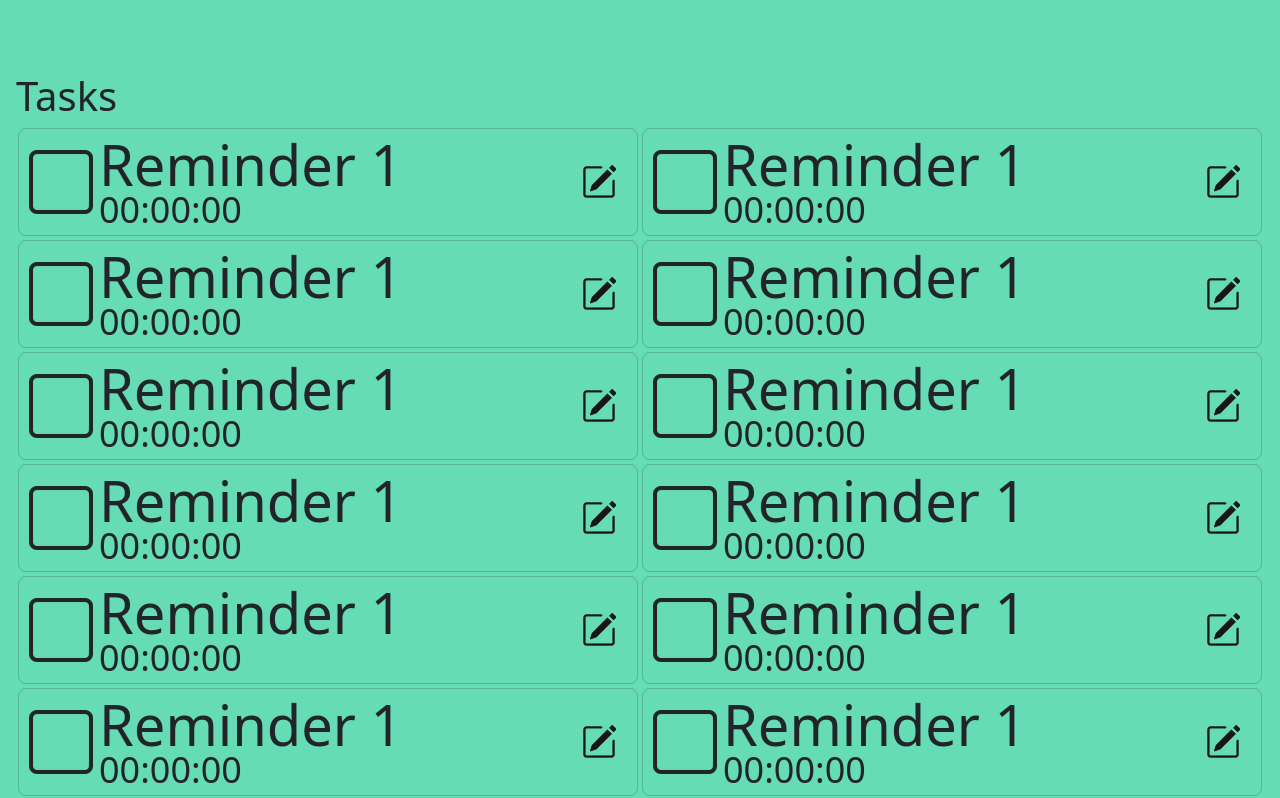
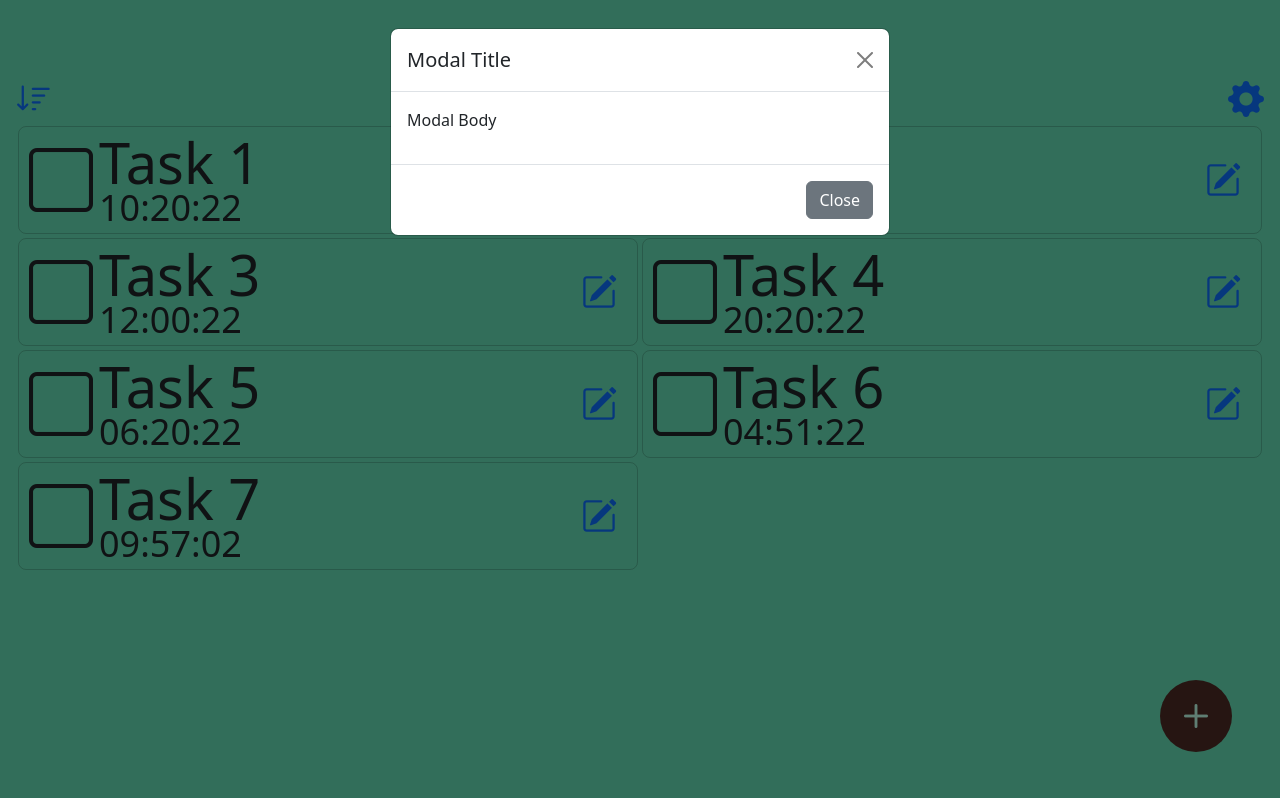
Before and after one commit to whalebox45/todo-timer, a Vue app: page / in a window 1280 px wide. Shown: the top 798 px of the page. Built offline with nearby package versions, Linux system fonts and the light colour scheme.

Commit message:
TestModal

```diff
--- a/src/App.vue
+++ b/src/App.vue
@@ -1,17 +1,135 @@
-<script setup>
-import TaskCard from './components/TaskCard.vue'
+<script>
+import { reactive, onMounted } from 'vue';
+import {Modal} from 'bootstrap';
+import TaskCard from './components/TaskCard.vue';
+import TestModal from './components/TestModal.vue';
+
+
+export default {
+  setup() {
+    class Timer {
+      constructor(name, refreshTime, isPeriodical) {
+        this.name = name;
+        this.refreshTime = refreshTime;
+        this.isPeriodical = isPeriodical;
+        this.isChecked = false;
+        this.id = crypto.randomUUID();
+      }
+    }
+
+    const timerDataArray = reactive([]);
+
+    // const showModal = reactive({
+    //   value: false,
+    //   open: () => {
+    //     alert("fuck")
+    //     showModal.value = true
+    //   },
+    //   close: () =>{ showModal.value = false },
+    // })
+
+    if (localStorage.getItem("TimerDataArrayStorage") == null) {
+      timerDataArray.push(new Timer('Task 1', 0, true));
+      localStorage.setItem("TimerDataArrayStorage", JSON.stringify(timerDataArray))
+    }
+
+    timerDataArray.push(new Timer('Task 2', 43200, true));
+    timerDataArray.push(new Timer('Task 3', 6000, true));
+    timerDataArray.push(new Timer('Task 4', 36000, true));
+    timerDataArray.push(new Timer('Task 5', 72000, true));
+    timerDataArray.push(new Timer('Task 6', 66660, true));
+    timerDataArray.push(new Timer('Task 7', 85000, true));
+
+    localStorage.setItem("TimerDataArrayStorage", JSON.stringify(timerDataArray));
+
+    return { timerDataArray };
+  },
+  mounted(){
+    (() => {
+      let testModal = document.getElementById('testModal');
+      let modal = Modal.getOrCreateInstance(testModal);
+      modal.show();
+    })();
+  },
+  components: {
+    TaskCard, TestModal
+  },
+  methods:{
+    openModal(){
+      let testModal = document.getElementById('testModal');
+      let modal = Modal.getOrCreateInstance(testModal);
+      modal.show()
+    }
+  }
+}
+
 </script>
 
 <template>
-  <div style="height:4.5rem"></div>
-  <h1 class="mx-3">Tasks</h1>
+  <div>
+    <div style="height:4.5rem"></div>
+    <div class="mx-3 maincontrol">
+      <div class="control-left">
+        <a class="bi bi-sort-down" id="sortbtn" v-on:click="openModal"></a>
+      </div>
+      <div class="control-right">
+        <a class="bi bi-gear-fill"></a>
 
-  <div class="row gy-1 gx-1 mx-3">
-    <TaskCard v-for="_ in Array(15)"  />
+      </div>
+    </div>
+
+    <div class="row gy-1 gx-1 mx-3">
+      <!-- <TaskCard v-for="_ in Array(10)"  /> -->
+      <TaskCard v-for="t in timerDataArray" v-bind:id="t.id" :taskname="t.name" :isChecked="t.isChecked"
+        :refreshTime="t.refreshTime" />
+    </div>
+    <div style="height:96px"></div>
+    <!-- <TestModal id="testm" /> -->
   </div>
-  <div style="height:72px"></div>
+  <div class="floatbutton" @click="openModal">
+    <a class="bi bi-plus" id="plusicon"></a>
+  </div>
+
+  <TestModal />
 </template>
 
-<style scoped>
+<style scoped lang="scss">
+.maincontrol {
+  display: flex;
+  justify-content: space-between;
 
+  * {
+    font-size: 36px;
+  }
+}
+
+.floatbutton {
+  z-index: 1;
+  height: 72px;
+  width: 72px;
+
+  background-color: #4d2b25;
+
+  border-color: transparent;
+
+  border-radius: 100%;
+  position: fixed;
+  bottom: 48px;
+  right: 48px;
+
+  display: flex;
+  align-items: center;
+  justify-content: center;
+
+
+  // box-shadow: 2px 2px 4px inset;
+
+  #plusicon {
+    font-size: 48px;
+    text-align: center;
+    vertical-align: middle;
+    color: #bffce6;
+  }
+
+}
 </style>
--- a/src/components/TaskCard.vue
+++ b/src/components/TaskCard.vue
@@ -10,17 +10,68 @@
             </div>
 
             <div class="tasktexts">
-                <h1>Reminder 1</h1>
-                <h2>00:00:00</h2>
+                <h1>{{ taskname }}</h1>
+                <h2>{{ formattedTime }}</h2>
             </div>
             <div class="taskcontrol">
-                <a class="bi bi-pencil-square text-dark" aria-label="Edit Task"></a>
+                <a class="bi bi-pencil-square" aria-label="Edit Task"></a>
             </div>
         </div>
     </div>
 </template>
+
 <script>
-
+var a = 1;
+export default {
+    props: {
+        taskname: String,
+        isChecked: Boolean,
+        refreshTime: Number,
+    },
+    data() {
+        return {
+            elapsedTime: 0,
+            timerInterval: null,
+        }
+    },
+    computed: {
+        formattedTime() {
+            const hours = Math.floor(this.elapsedTime / 3600);
+            const minutes = Math.floor((this.elapsedTime % 3600) / 60);
+            const seconds = this.elapsedTime % 60;
+            return `${this.pad(hours)}:${this.pad(minutes)}:${this.pad(seconds)}`;
+        },
+    },
+    methods: {
+        pad(value) {
+            return value.toString().padStart(2, '0');
+        },
+        startTimer() {
+            this.timerInterval = setInterval(() => {
+                const dt = new Date();
+                const secs = dt.getSeconds() + (60 * dt.getMinutes()) + (60 * 60 * dt.getHours());
+                const diff = this.refreshTime - secs
+                this.elapsedTime = ( diff < 0 ) ? diff+86400: diff;
+            }, 1000);
+        },
+        stopTimer() {
+            clearInterval(this.timerInterval);
+        },
+    },
+    watch: {
+        refreshTime(newVal) {
+            this.stopTimer();
+            this.elapsedTime = 0;
+            this.startTimer();
+        },
+    },
+    created() {
+        this.startTimer();
+    },
+    beforeDestroy() {
+        this.stopTimer();
+    },
+}
 </script>
 <style scoped lang="scss">
 .taskcard {
@@ -50,7 +101,6 @@
             display: none;
         }
     }
-
     input[type=checkbox]:checked {
         +div .bi-square {
             display: none;
@@ -83,6 +133,7 @@
         font-size: 56px;
         white-space: nowrap;
     }
+
     h2 {
         font-size: 36px;
         margin: 0 0 0 0;
@@ -96,4 +147,5 @@
         font-size: 36px;
         text-align: right;
     }
-}</style>
+}
+</style>
--- /dev/null
+++ b/src/components/TestModal.vue
@@ -0,0 +1,32 @@
+<template>
+	<div class="modal fade TestModal" id="testModal" tabindex="-1" role="dialog" aria-hidden="true">
+		<div class="modal-dialog">
+			<div class="modal-content">
+				<div class="modal-header">
+					<h5 class="modal-title">Modal Title</h5>
+					<button type="button" class="btn-close" aria-label="Close"></button>
+				</div>
+				<div class="modal-body">
+					<p>Modal Body</p>
+				</div>
+				<div class="modal-footer">
+					<button type="button" class="btn btn-secondary" @click="closeModal">Close</button>
+				</div>
+			</div>
+		</div>
+	</div>
+</template>
+
+<script>
+import { Modal } from 'bootstrap';
+export default {
+	props: [],
+	methods: {
+		closeModal() {
+			let testModal = document.getElementById('testModal');
+			let modal = Modal.getOrCreateInstance(testModal);
+			modal.hide()
+		}
+	}
+};
+</script>
--- a/src/main.js
+++ b/src/main.js
@@ -2,7 +2,8 @@ import { createApp } from 'vue'
 // import './style.css'
 import App from './App.vue'
 
+import 'bootstrap'
 import './style.scss'
-import 'bootstrap'
+
 
 createApp(App).mount('#app')
--- a/vite.config.js
+++ b/vite.config.js
@@ -1,7 +1,9 @@
 import { defineConfig } from 'vite'
 import vue from '@vitejs/plugin-vue'
 
+import { viteSingleFile } from "vite-plugin-singlefile"
+
 // https://vitejs.dev/config/
 export default defineConfig({
-  plugins: [vue()],
+  plugins: [vue(), viteSingleFile()],
 })
```
